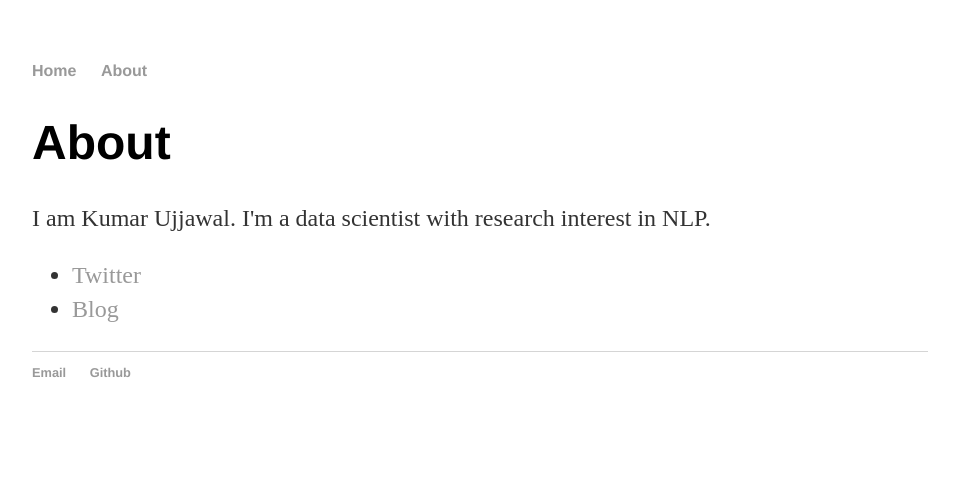
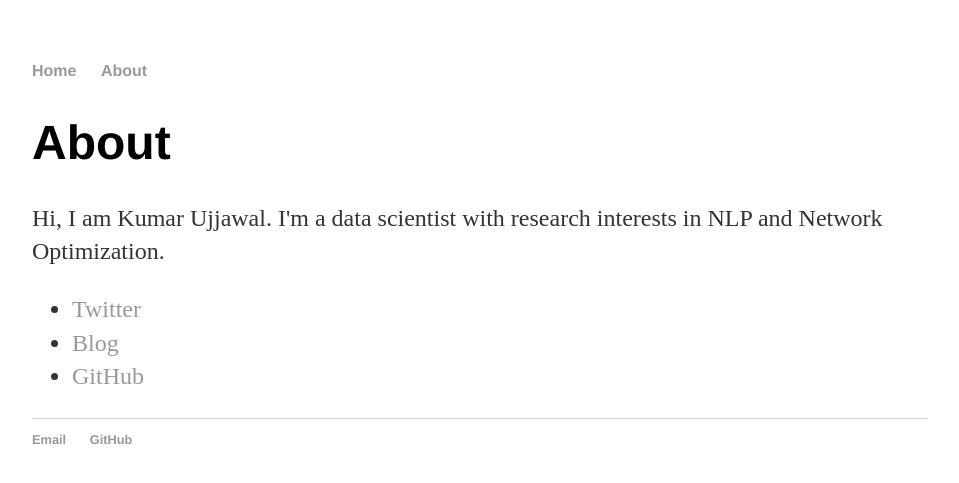
Before and after one commit to kumarUjjawal/kumarUjjawal.github.io, a Jekyll site: the page built from about/index.html, in a window 1280 px wide. Shown: the top 483 px of the page, without its empty margins (160-1119 px from the left). Built offline with Jekyll 4.4.1, drawn with Linux system fonts in a browser that asks for light colours.

Commit message:
github link included

```diff
--- a/_layouts/default.html
+++ b/_layouts/default.html
@@ -34,7 +34,7 @@
   <footer>
    <ul>
    <li><a href="mailto:ujjawalpathak6@gmail.com">Email</a></li>
-   <li><a href="https://github.com/kumarUjjawal">Github</a></li>
+   <li><a href="https://github.com/kumarUjjawal">GitHub</a></li>
    </ul>
   </footer>
   </body>
--- a/about/index.html
+++ b/about/index.html
@@ -5,10 +5,11 @@ title: About Kumar Ujjawal
 
 		<div class="about">
 			<h1>About</h1>
-			<p>I am Kumar Ujjawal. I'm a data scientist with research interest in NLP.</p>
+			<p>Hi, I am Kumar Ujjawal. I'm a data scientist with research interests in NLP and Network Optimization.</p>
 
 			<ul class="contacts">
 				<li><a href="https://twitter.com/i_amujjawal">Twitter</a></li>
 				<li><a href="https://iujjawal.blogspot.com">Blog</a></li>
+				<li><a href="https://github.com/kumarUjjawal">GitHub</a></li>
 				</ul>
 		</div>
```
